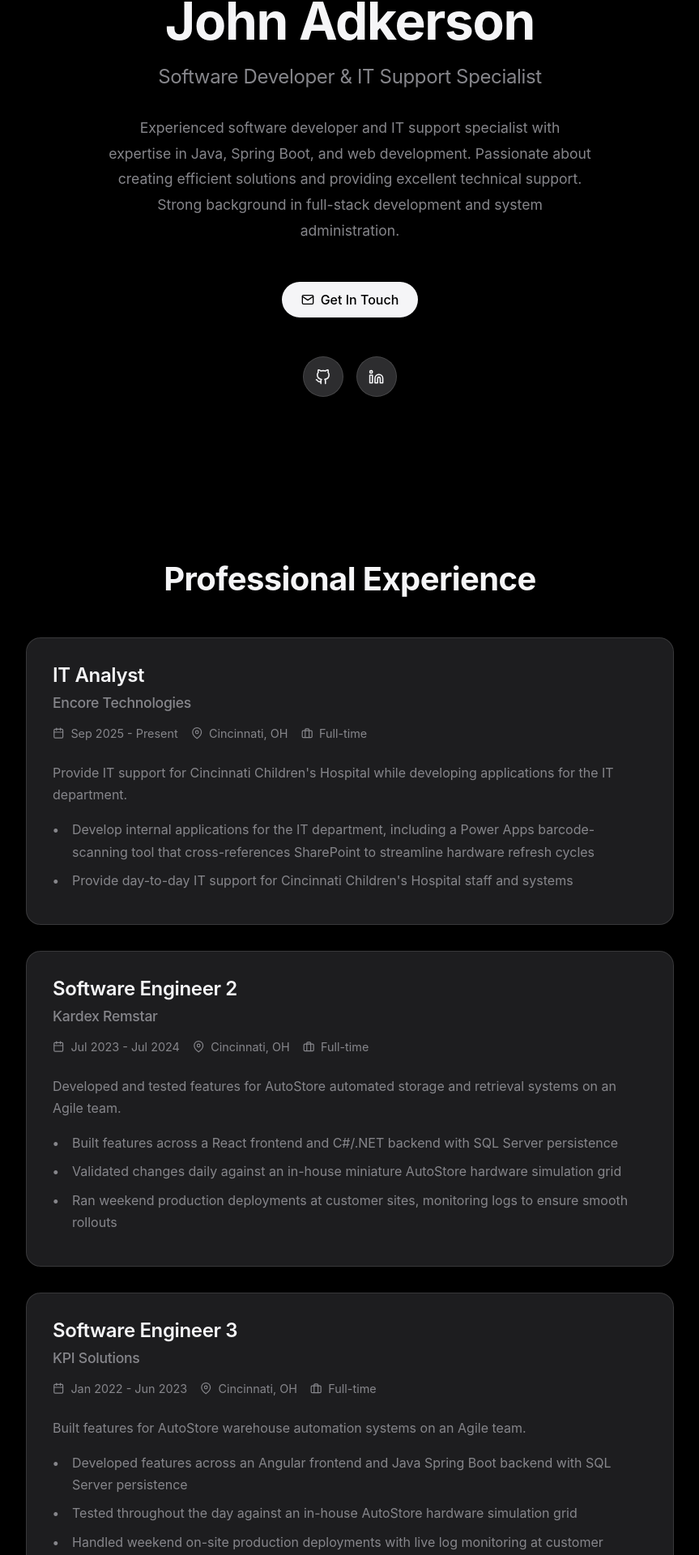
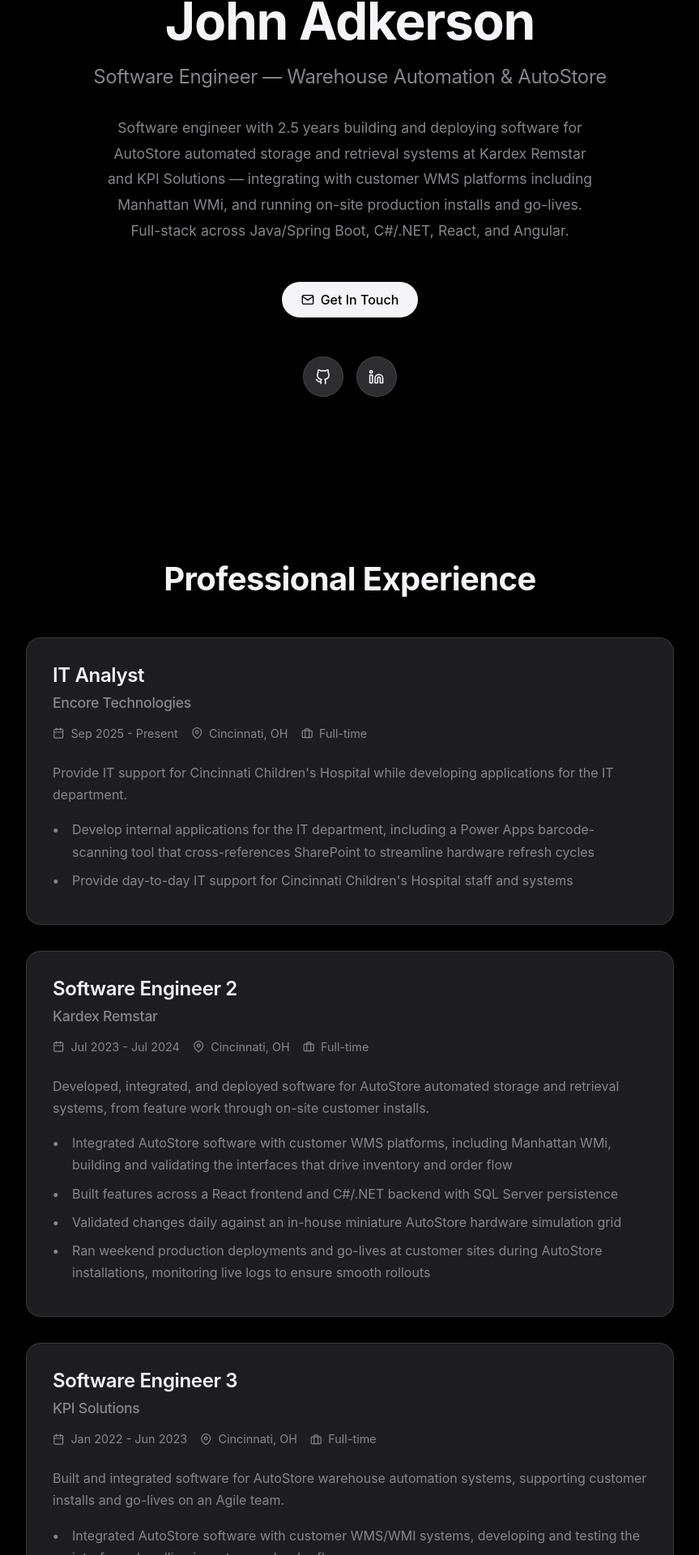
Before and after one commit to AdkersonJohn/resume-website, a React (Create React App) app: page / in a window 1280 px wide. Shown: the part 209-2129 px from the top of the page at 81% size, without its empty margins (208-1071 px from the left). Built offline with nearby package versions, Linux system fonts and the light colour scheme.

Commit message:
Pivot site toward warehouse automation: Kardex/KPI AutoStore and WMS/WMI forefront

```diff
--- a/src/components/Experience.tsx
+++ b/src/components/Experience.tsx
@@ -118,11 +118,12 @@
       location: "Cincinnati, OH",
       period: "Jul 2023 - Jul 2024",
       description:
-        "Developed and tested features for AutoStore automated storage and retrieval systems on an Agile team.",
+        "Developed, integrated, and deployed software for AutoStore automated storage and retrieval systems, from feature work through on-site customer installs.",
       responsibilities: [
+        "Integrated AutoStore software with customer WMS platforms, including Manhattan WMi, building and validating the interfaces that drive inventory and order flow",
         "Built features across a React frontend and C#/.NET backend with SQL Server persistence",
         "Validated changes daily against an in-house miniature AutoStore hardware simulation grid",
-        "Ran weekend production deployments at customer sites, monitoring logs to ensure smooth rollouts",
+        "Ran weekend production deployments and go-lives at customer sites during AutoStore installations, monitoring live logs to ensure smooth rollouts",
       ],
     },
     {
@@ -131,11 +132,12 @@
       location: "Cincinnati, OH",
       period: "Jan 2022 - Jun 2023",
       description:
-        "Built features for AutoStore warehouse automation systems on an Agile team.",
+        "Built and integrated software for AutoStore warehouse automation systems, supporting customer installs and go-lives on an Agile team.",
       responsibilities: [
+        "Integrated AutoStore software with customer WMS/WMI systems, developing and testing the interfaces handling inventory and order flow",
         "Developed features across an Angular frontend and Java Spring Boot backend with SQL Server persistence",
         "Tested throughout the day against an in-house AutoStore hardware simulation grid",
-        "Handled weekend on-site production deployments with live log monitoring at customer facilities",
+        "Handled weekend on-site production deployments and go-lives during AutoStore installations, with live log monitoring at customer facilities",
       ],
     },
     {
--- a/src/components/Hero.tsx
+++ b/src/components/Hero.tsx
@@ -132,7 +132,7 @@
           animate={{ opacity: 1, y: 0 }}
           transition={{ duration: 0.6, delay: 0.4 }}
         >
-          Software Developer & IT Support Specialist
+          Software Engineer — Warehouse Automation & AutoStore
         </Title>
 
         <Description
@@ -140,11 +140,12 @@
           animate={{ opacity: 1, y: 0 }}
           transition={{ duration: 0.6, delay: 0.6 }}
         >
-          Experienced software developer and IT support specialist with
-          expertise in Java, Spring Boot, and web development. Passionate about
-          creating efficient solutions and providing excellent technical
-          support. Strong background in full-stack development and system
-          administration.
+          Software engineer with 2.5 years building and deploying software for
+          AutoStore automated storage and retrieval systems at Kardex Remstar
+          and KPI Solutions — integrating with customer WMS platforms
+          including Manhattan WMi, and running on-site production installs and
+          go-lives. Full-stack across Java/Spring Boot, C#/.NET, React, and
+          Angular.
         </Description>
 
         <ButtonGroup
--- a/src/components/Skills.tsx
+++ b/src/components/Skills.tsx
@@ -1,7 +1,7 @@
 import React from "react";
 import styled from "styled-components";
 import { motion } from "framer-motion";
-import { FiCode, FiTool, FiUsers, FiDatabase } from "react-icons/fi";
+import { FiCode, FiTool, FiUsers, FiDatabase, FiPackage } from "react-icons/fi";
 
 const SkillsSection = styled.section`
   padding: 100px 0;
@@ -129,6 +129,16 @@
 const Skills: React.FC = () => {
   const skillCategories = [
     {
+      title: "Warehouse Automation",
+      icon: <FiPackage />,
+      skills: [
+        { name: "AutoStore ASRS", level: 4 },
+        { name: "WMS/WMI Integration", level: 4 },
+        { name: "Production Installs & Go-Lives", level: 4 },
+        { name: "Hardware Simulation Testing", level: 4 },
+      ],
+    },
+    {
       title: "Programming Languages",
       icon: <FiCode />,
       skills: [
```
Also changed, not shown: 2 other files (tests, documents, lock files or other folders).
